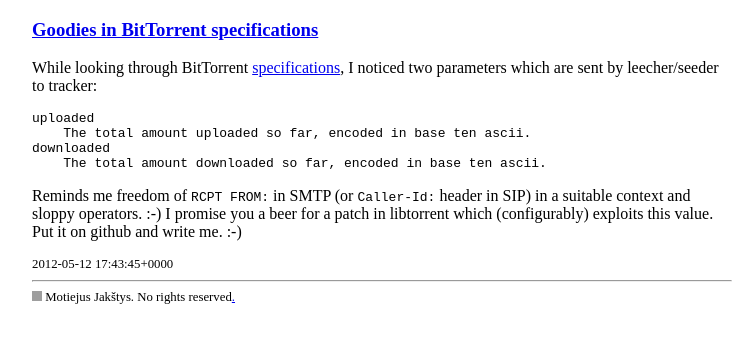
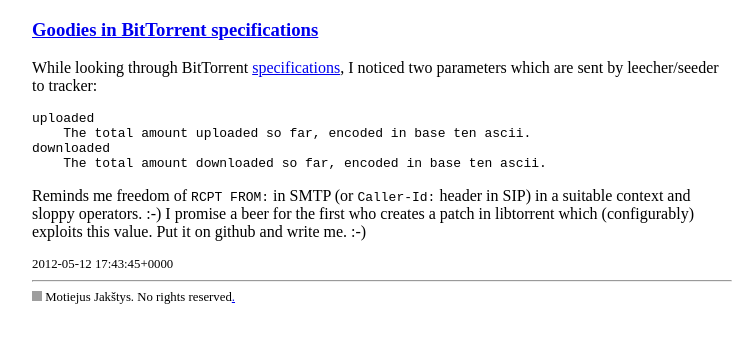
Before and after one commit to Motiejus/motiejus.github.com, a Jekyll site: the page built from _posts/2012-05-12-torrent_specs.markdown, in a window 1280 px wide. Shown: the top 343 px of the page, without its empty margins (258-1008 px from the left). Built offline with Jekyll 4.4.1, drawn with Linux system fonts in a browser that asks for light colours; grey boxes are pictures that could not be loaded.

Commit message:
Restriction on libtorrent

```diff
--- a/_posts/2012-05-12-torrent_specs.markdown
+++ b/_posts/2012-05-12-torrent_specs.markdown
@@ -13,8 +13,8 @@
         The total amount downloaded so far, encoded in base ten ascii.
 
 Reminds me freedom of `RCPT FROM:` in SMTP (or `Caller-Id:` header in SIP) in a
-suitable context and sloppy operators. :-) I promise you a beer for a patch in
-libtorrent which (configurably) exploits this value. Put it on github and write
-me. :-)
+suitable context and sloppy operators. :-) I promise a beer for the first who
+creates a patch in libtorrent which (configurably) exploits this value. Put it
+on github and write me. :-)
 
 [specifications]: http://www.bittorrent.org/beps/bep_0003.html
```
